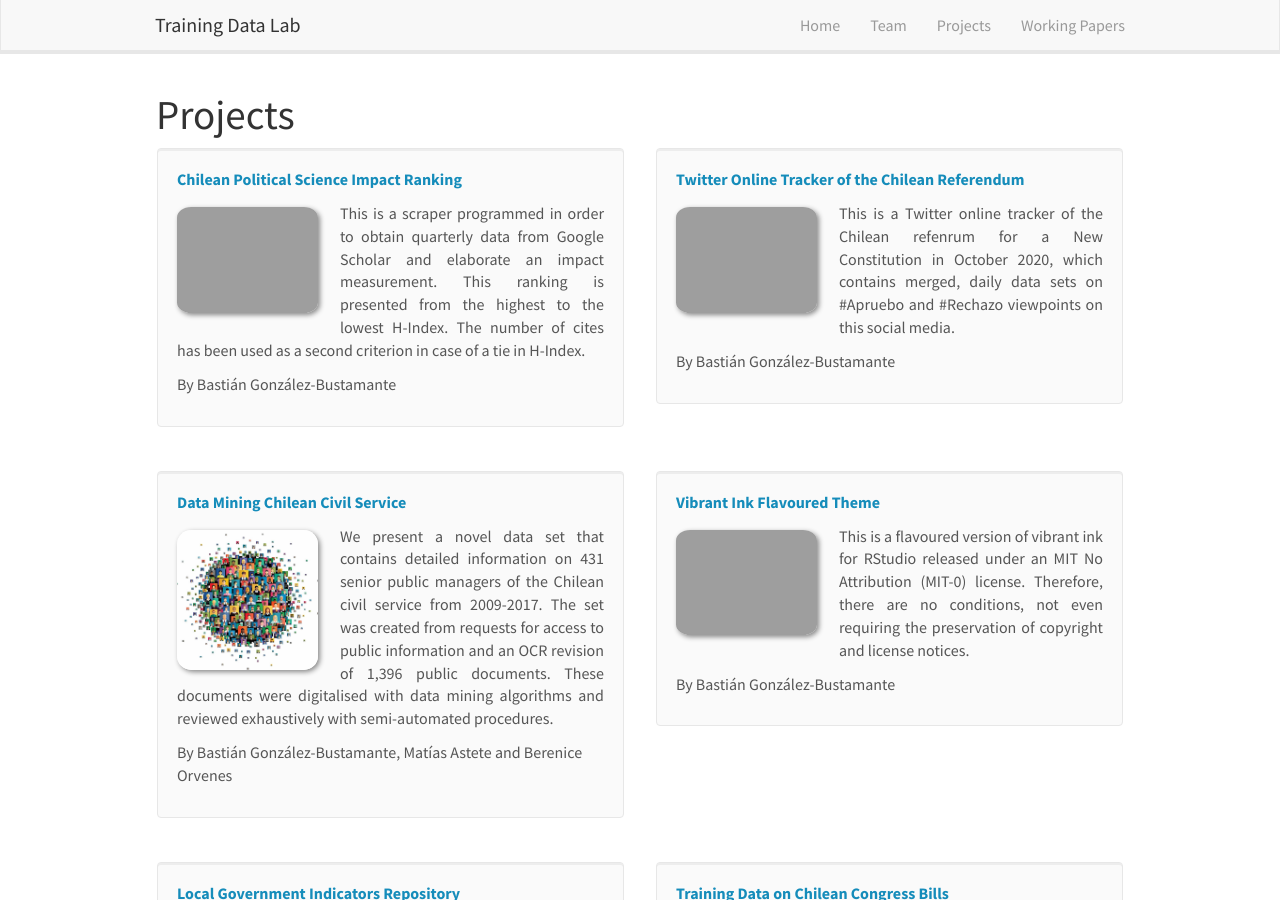
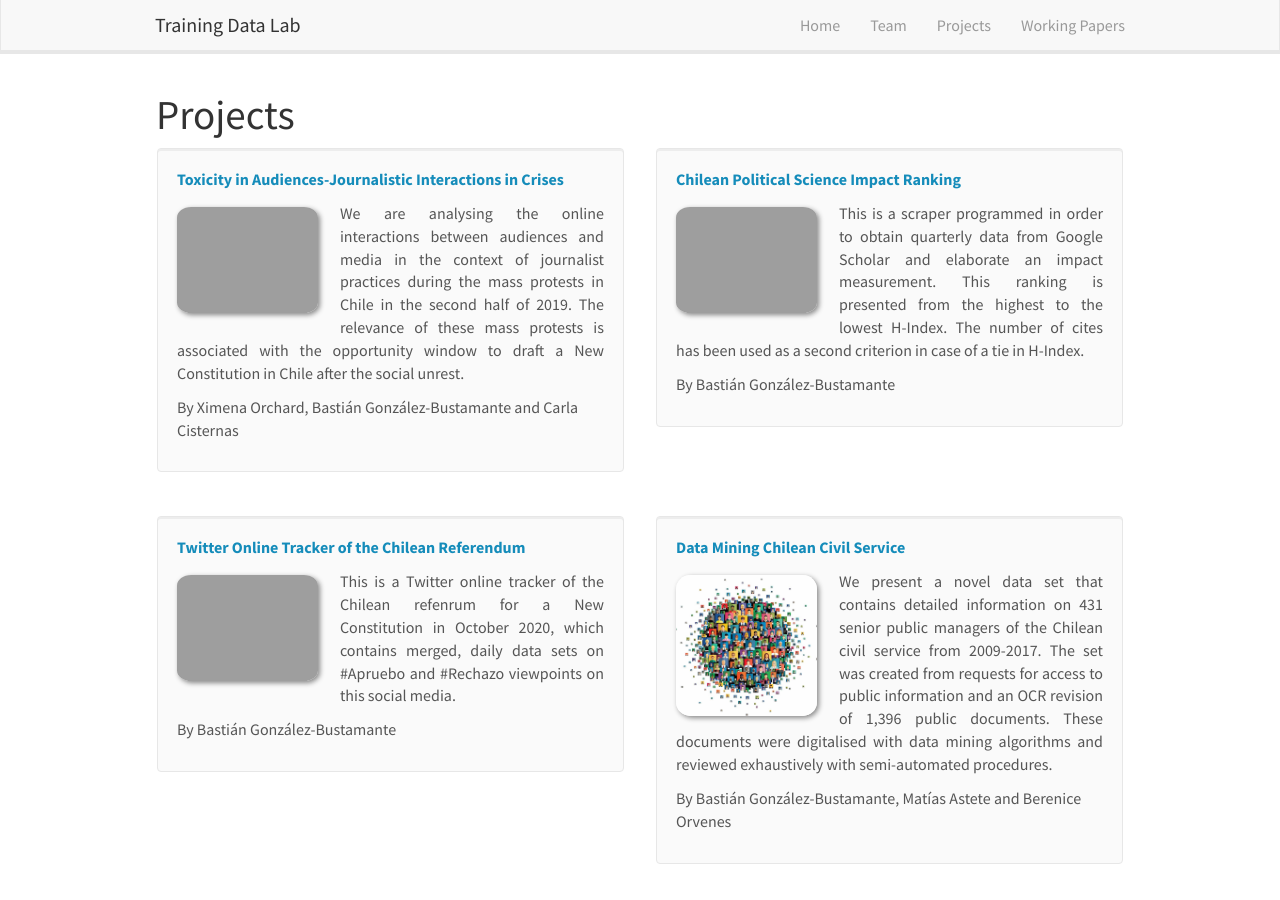
Before and after one commit to training-datalab/old-training-datalab.com, a Jekyll site: the page built from _pages/projects.md, in a window 1280 px wide and 900 px high. Built offline with Jekyll 4.4.1, drawn with Linux system fonts in a browser that asks for light colours; nearby versions of some CDN libraries.

Commit message:
Update projects.yml

```diff
--- a/_data/projects.yml
+++ b/_data/projects.yml
@@ -1,3 +1,13 @@
+- title: "Toxicity in Audiences-Journalistic Interactions in Crises"
+  image: twmedia.png
+  description: We are analysing the online interactions between audiences and media in the context of journalist practices during the mass protests in Chile in the second half of 2019. The relevance of these mass protests is associated with the opportunity window to draft a New Constitution in Chile after the social unrest.
+  authors: Ximena Orchard, Bastián González-Bustamante and Carla Cisternas
+  link:
+    url: https://training-datalab.com/projects/toxicity-in-audiences-journalistic-interactions-in-crises
+    display: See Project
+  highlight: 1
+  news2:
+
 - title: "Chilean Political Science Impact Ranking"
   image: CPS-Ranking.png
   description: This is a scraper programmed in order to obtain quarterly data from Google Scholar and elaborate an impact measurement. This ranking is presented from the highest to the lowest H-Index. The number of cites has been used as a second criterion in case of a tie in H-Index.
```
